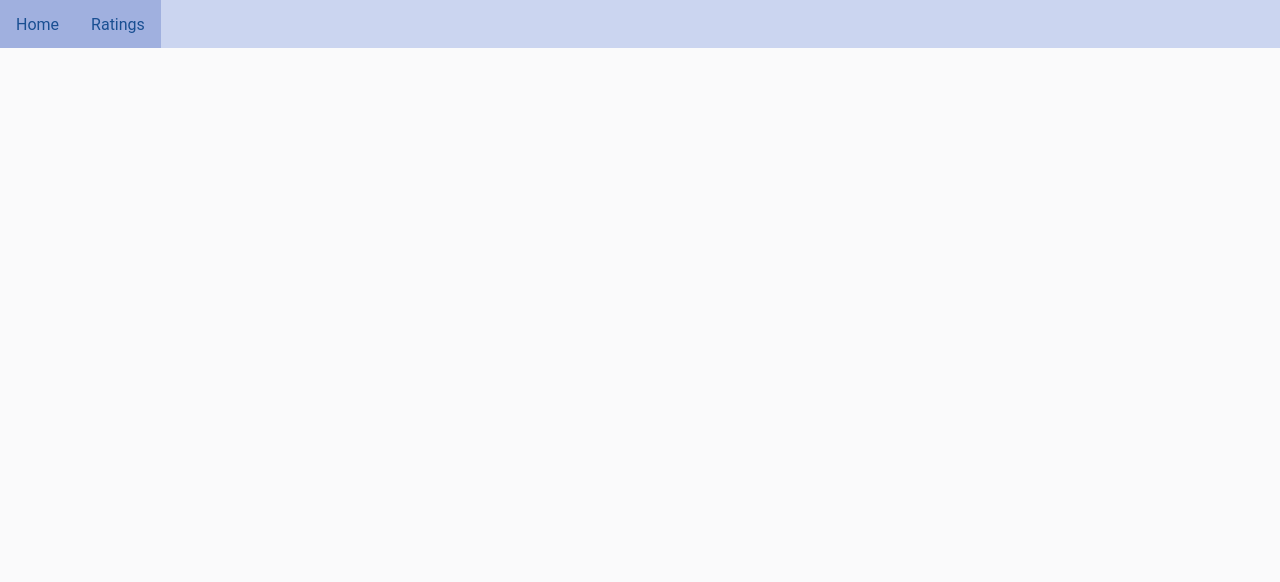
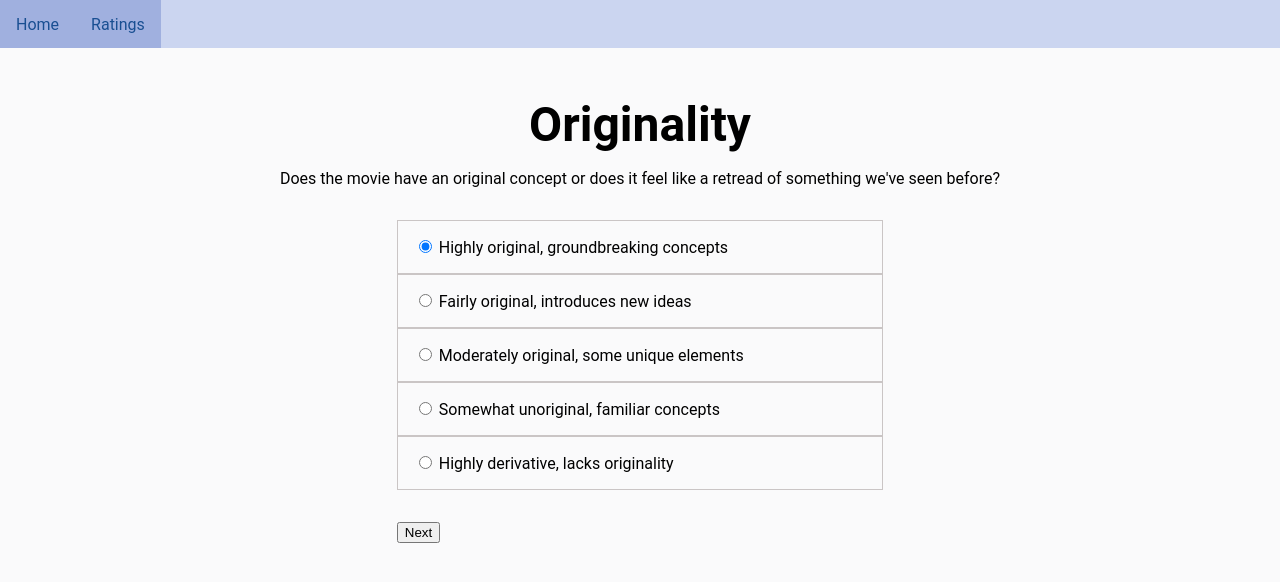
Before and after one commit to rjdoug/MovieRating, a SvelteKit app: page /ratings/new in a window 1280 px wide. Shown: the top 582 px of the page. Built offline with nearby package versions, Linux system fonts and the light colour scheme.

Commit message:
basic new rating flow

```diff
--- a/src/routes/+layout.svelte
+++ b/src/routes/+layout.svelte
@@ -13,7 +13,9 @@
 	</ul>
 </nav>
 
-<slot />
+<main>
+	<slot />
+</main>
 
 <style>
 	/* #FAFAFB - Snow
@@ -62,4 +64,12 @@
 	.selected:hover {
 		background-color: #a0b0df;
 	}
+
+	main {
+		display: flex;
+		align-items: center;
+		flex-direction: column;
+		margin: 2rem;
+		height: 100%;
+	}
 </style>
--- a/src/routes/ratings/+page.ts
+++ b/src/routes/ratings/+page.ts
@@ -1,9 +1,7 @@
 import type { PageLoad } from './$types';
-import ratings from '$lib/data/ratings.json';
 
 export const load: PageLoad = async ({ url }) => {
 	return {
 		url,
-		ratings
 	};
 };
--- a/src/routes/ratings/new/+page.svelte
+++ b/src/routes/ratings/new/+page.svelte
@@ -0,0 +1,70 @@
+<script lang="ts">
+	export let data;
+
+	let currentIndex = 0;
+	let maxIndex = data.ratings.length - 1;
+	let selectedIndex = 0;
+
+	$: category = data.ratings[currentIndex];
+
+	function handleSubmit(event: Event) {
+		event.preventDefault();
+		const formData = new FormData(event.target as HTMLFormElement);
+		const selectedOption = formData.get('option') as string;
+		if (currentIndex != maxIndex) currentIndex++;
+
+		// reset options selection for next page
+		selectedIndex = 0;
+	}
+</script>
+
+<category-title>{category.category}</category-title>
+<category-description>{category.description}</category-description>
+<!-- <category-weight>{category.weight}</category-weight> -->
+
+<category-rating>
+	<form on:submit={handleSubmit}>
+		<category-options>
+			{#each category.options.reverse() as option, index}
+				<label>
+					<input
+						type="radio"
+						name="option"
+						value={option.value}
+						checked={index === selectedIndex}
+						on:change={() => (selectedIndex = index)}
+					/>
+					{option.label}
+				</label>
+			{/each}
+		</category-options>
+		<button type="submit">Next</button>
+	</form>
+</category-rating>
+
+<style>
+	category-title {
+		font-size: 3rem;
+		font-weight: bold;
+		margin: 1rem 0;
+	}
+
+	category-rating {
+		min-width: 40%;
+	}
+
+	category-options {
+		display: flex;
+		flex-direction: column;
+		margin: 2rem 0;
+	}
+
+	category-options > *:hover {
+		background-color: #e4e4e4;
+	}
+
+	category-options > * {
+		border: 1px solid rgb(202, 197, 197);
+		padding: 1rem;
+	}
+</style>
--- /dev/null
+++ b/src/routes/ratings/new/+page.ts
@@ -0,0 +1,8 @@
+import type { PageLoad } from './$types';
+import ratings from '$lib/data/ratings.json';
+
+export const load: PageLoad = async () => {
+	return {
+		ratings
+	};
+};
```
Also changed, not shown: src/routes/ratings/+page.svelte (+0 -8 lines).
